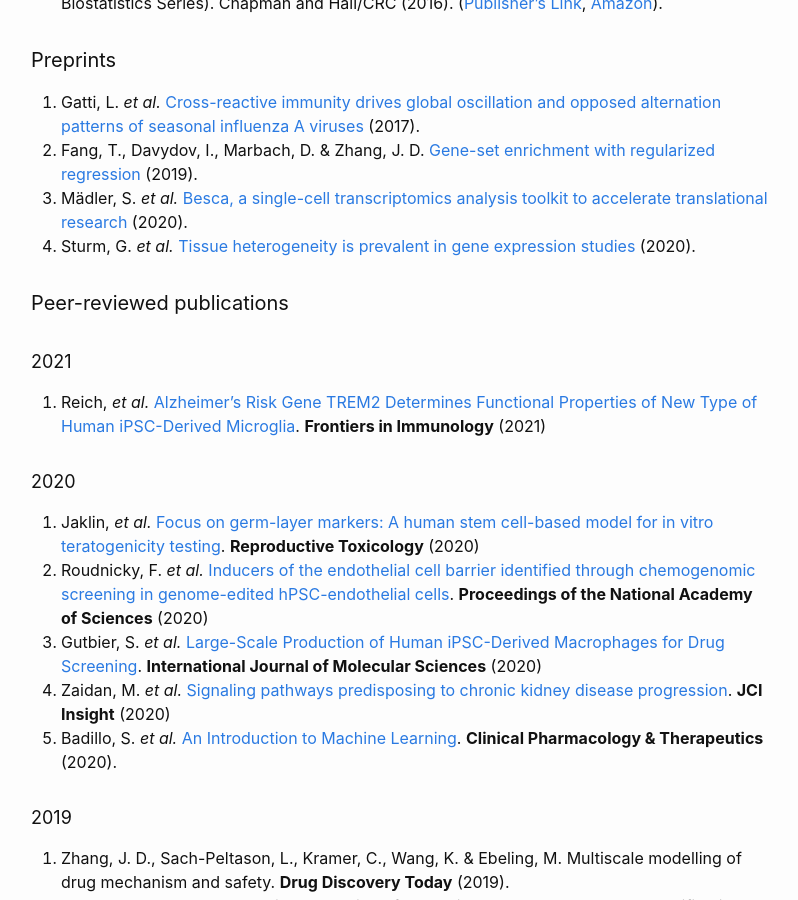
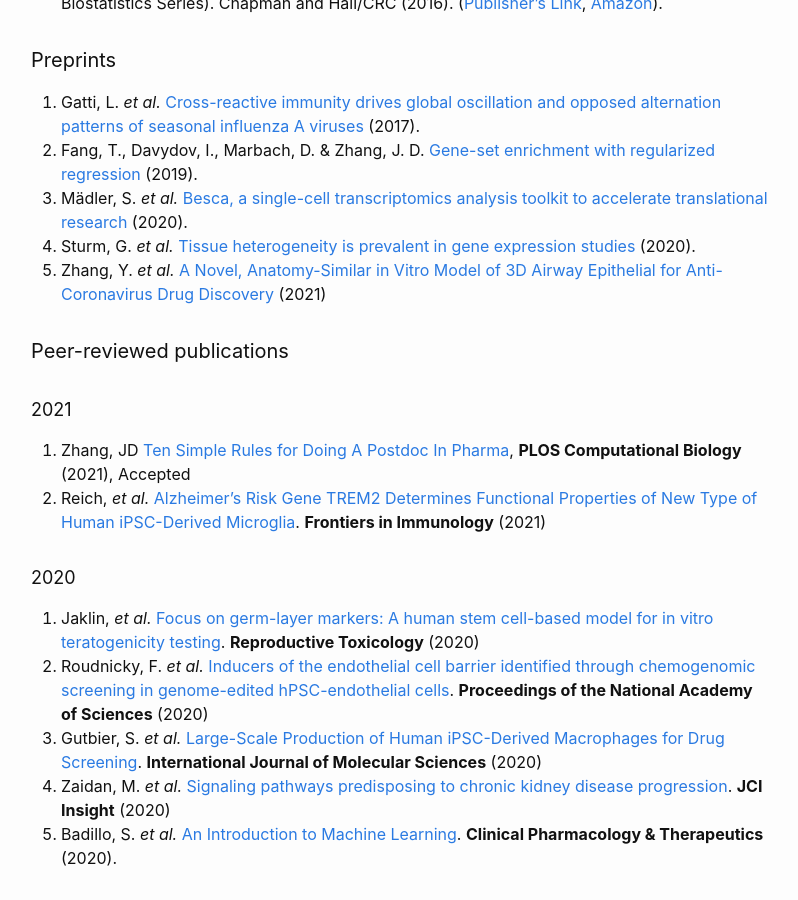
Before and after one commit to Accio/accio.github.io, a Jekyll site: the page built from _pages/publications.md, in a window 1280 px wide and 900 px high, scrolled down 473 px. Shown: the whole window, without its empty margins (239-1037 px from the left). Built offline with Jekyll 4.4.1, drawn with Linux system fonts in a browser that asks for light colours.

Commit message:
add a preprint and a paper

```diff
--- a/_pages/publications.md
+++ b/_pages/publications.md
@@ -34,11 +34,17 @@ Scholar profile](https://scholar.google.com/citations?user=ths6zX0AAAAJ&hl=en) c
    [Besca, a single-cell transcriptomics analysis toolkit to accelerate translational research](https://www.biorxiv.org/content/10.1101/2020.08.11.245795v2) (2020).
 4. Sturm, G. *et al.* [Tissue heterogeneity is prevalent in gene expression
    studies](https://www.biorxiv.org/content/10.1101/2020.12.02.407809v1) (2020).
+5. Zhang, Y. *et al.* [A Novel, Anatomy-Similar in Vitro Model of 3D Airway
+   Epithelial for Anti-Coronavirus Drug
+   Discovery](https://doi.org/10.1101/2021.03.03.433824) (2021)
+
 
 #### Peer-reviewed publications
 
 ##### 2021
 
+41. Zhang, JD [Ten Simple Rules for Doing A Postdoc In Pharma](http://doi.org/10.1371/journal.pcbi.1008989), **PLOS
+    Computational Biology** (2021), Accepted
 40. Reich, *et al.* [Alzheimer’s Risk Gene TREM2 Determines Functional
     Properties of New Type of Human iPSC-Derived
     Microglia](https://www.frontiersin.org/articles/10.3389/fimmu.2020.617860/full).
```
